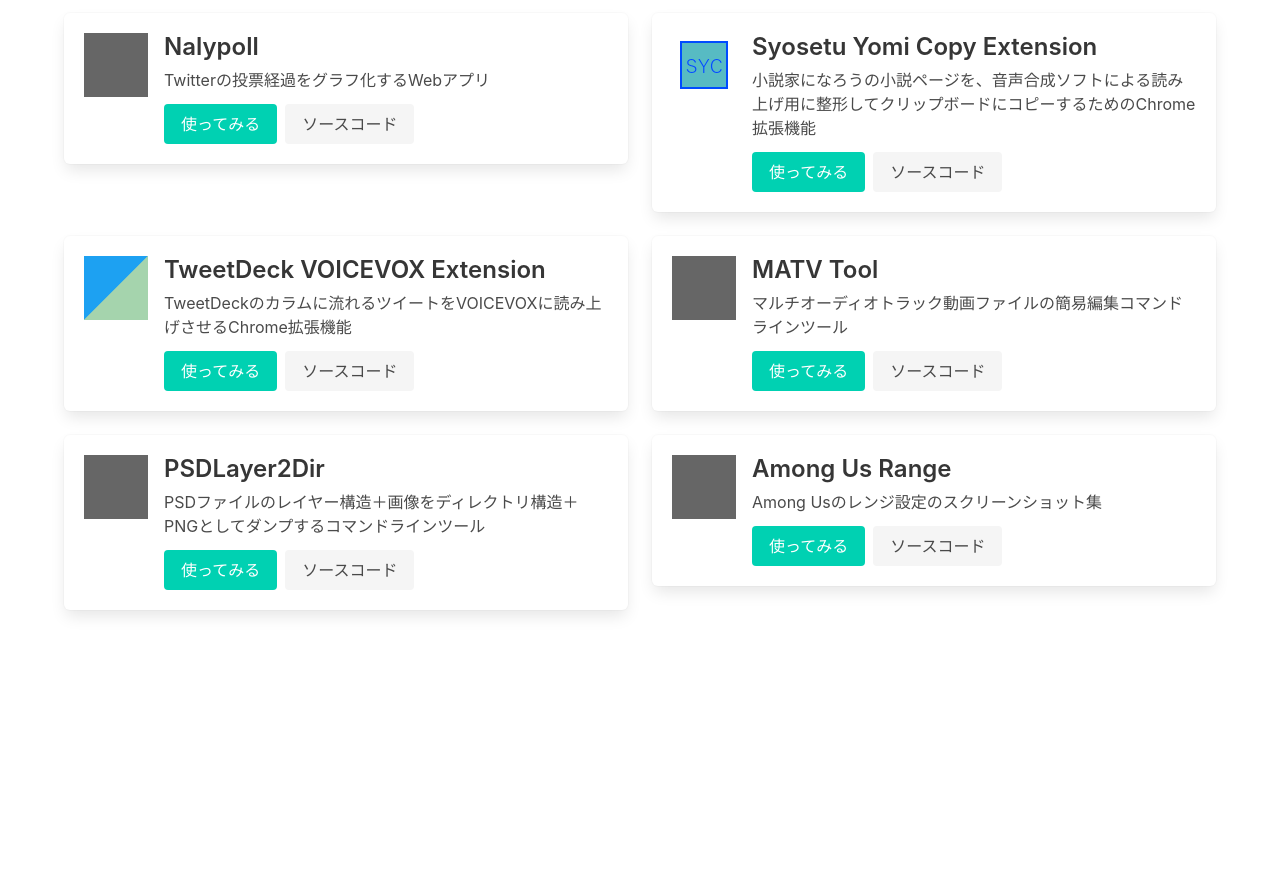
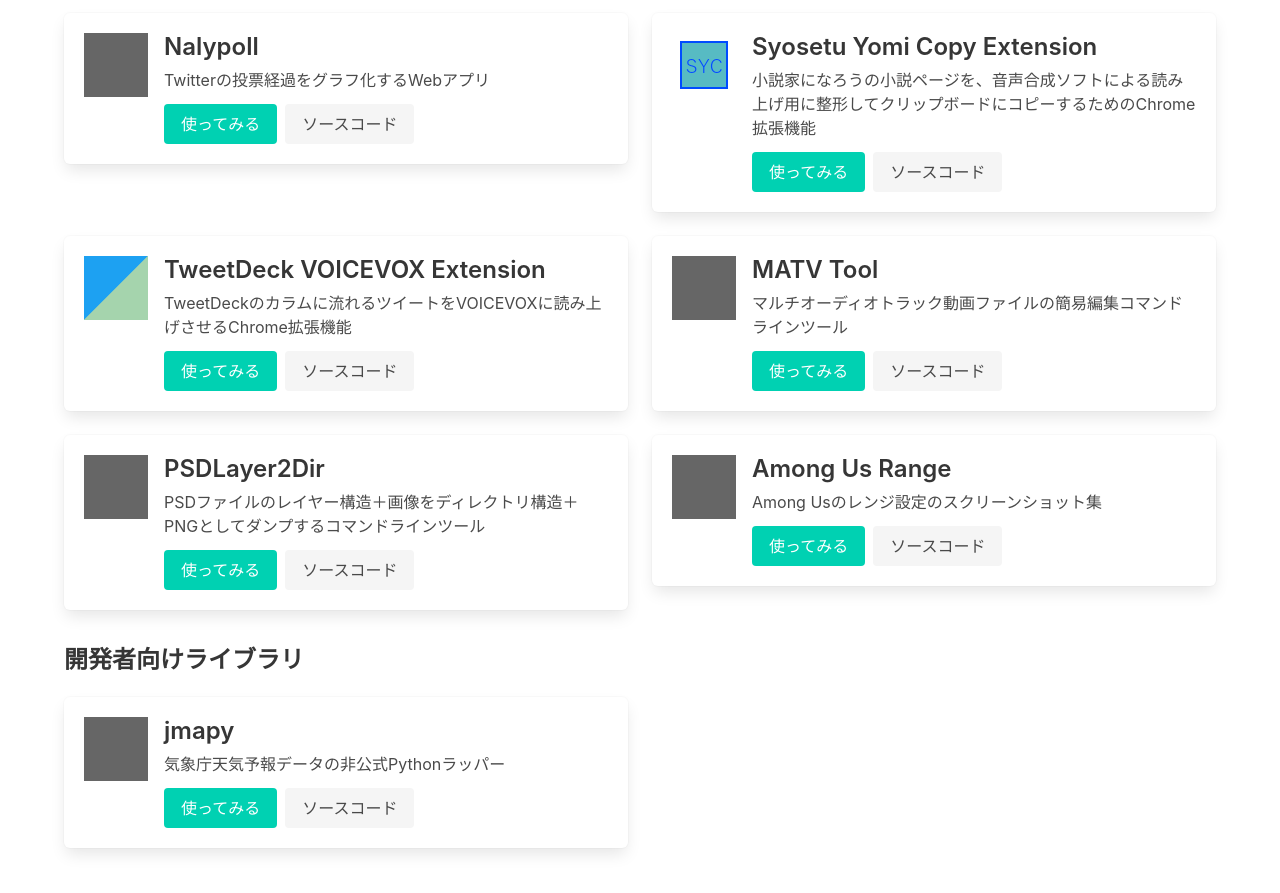
Before and after one commit to aoirint/aoirint.com, a Gatsby site: page /software in a window 1280 px wide. Shown: the part 163-1056 px from the top of the page. Before the commit the page ends 821 px from the top, so only its background shows below. Built offline with nearby package versions, Linux system fonts and the light colour scheme; Gatsby itself is replaced by a stand-in of ours.

Commit message:
software: add jmapy

```diff
--- a/src/pages/software/index.tsx
+++ b/src/pages/software/index.tsx
@@ -76,6 +76,18 @@
   },
 ]
 
+const libraryCards: SoftwareCard[] = [
+  {
+    title: 'jmapy',
+    description: '気象庁天気予報データの非公式Pythonラッパー',
+    image: BlankImage,
+    imageAlt: 'Blank Image',
+    useUrl: 'https://github.com/aoirint/aoirint_jmapy/blob/main/README.md#install',
+    sourceCodeUrl: 'https://github.com/aoirint/aoirint_jmapy',
+    detailUrl: null,
+  },
+]
+
 const Softwares: React.FC<{}> = () => {
   return (
     <>
@@ -125,6 +137,43 @@
               </div>
             ))}
           </div>
+          <h2 className='title is-4 mt-5'>
+            開発者向けライブラリ
+          </h2>
+          <div className='columns is-multiline'>
+            {libraryCards.map((card) => (
+              <div className='column is-full is-half-desktop'>
+                <div className='box'>
+                  <article className="media">
+                    <div className="media-left">
+                      <figure className="image is-1by1 is-64x64">
+                        <img src={card.image} alt="{card.imageAlt}" />
+                      </figure>
+                    </div>
+                    <div className="media-content">
+                      <div className="content">
+                        <h3 className='title is-4 mb-2'>{card.title}</h3>
+                        <p className='mb-3'>
+                          {card.description}
+                        </p>
+                        <div className='buttons'>
+                          {card.useUrl != null ? (
+                            <a href={card.useUrl} className="button is-primary">使ってみる</a>
+                          ) : ''}
+                          {card.sourceCodeUrl != null ? (
+                            <a href={card.sourceCodeUrl} className="button is-light">ソースコード</a>
+                          ) : ''}
+                          {card.detailUrl != null ? (
+                            <a href={card.detailUrl} className="button is-info">詳細</a>
+                          ) : ''}
+                        </div>
+                      </div>
+                    </div>
+                  </article>
+                </div>
+              </div>
+            ))}
+          </div>
         </div>
       </section>
     </>
```
